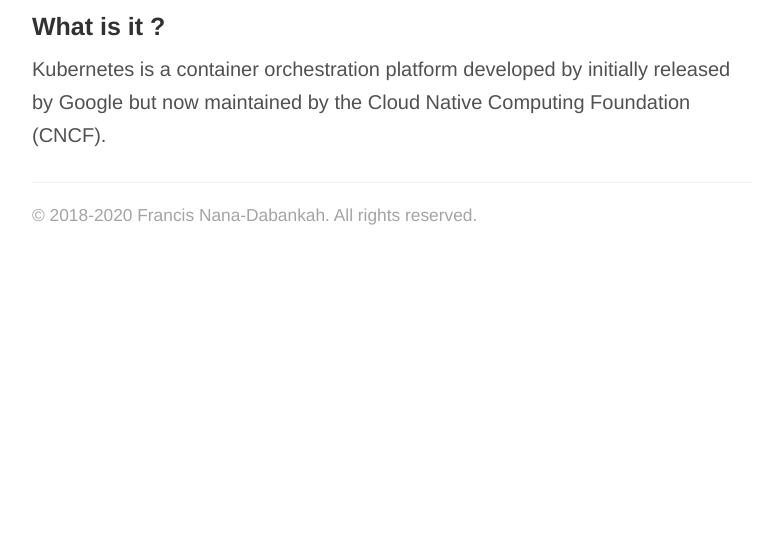
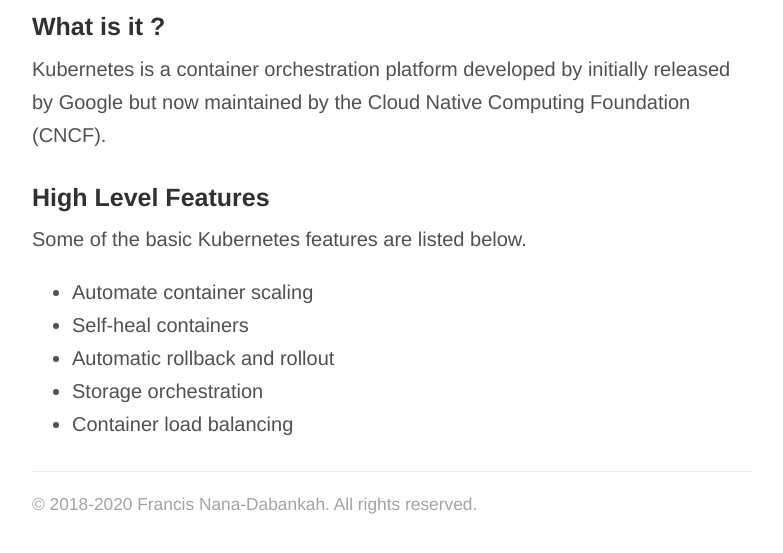
Before and after one commit to francisnd96/francisnd96.github.io, a website: page kubernetes.html in a window 1280 px wide. Shown: the part 183-736 px from the top of the page, without its empty margins (248-1031 px from the left). Drawn offline with Linux system fonts and the light colour scheme; a web font is replaced by a local one.

Commit message:
k features

```diff
--- a/kubernetes.html
+++ b/kubernetes.html
@@ -27,6 +27,17 @@
         <div class="page-content">
             <h3>What is it ?</h3>
             <p>Kubernetes is a container orchestration platform developed by initially released by Google but now maintained by the Cloud Native Computing Foundation (CNCF).</p>
+            <h3>High Level Features</h3>
+            <p>
+                Some of the basic Kubernetes features are listed below.
+                <ul>
+            <li> 		Automate container scaling</li>
+            <li> 		Self-heal containers</li>
+            <li> 		Automatic rollback and rollout</li>
+            <li> 		Storage orchestration</li>
+            <li> 		Container load balancing</li>
+        </ul>
+            </p>
         </div>
     </div>
     <div class="footer"><p class="copyright">© 2018-2020 Francis Nana-Dabankah. All rights reserved.</p></div>
```
